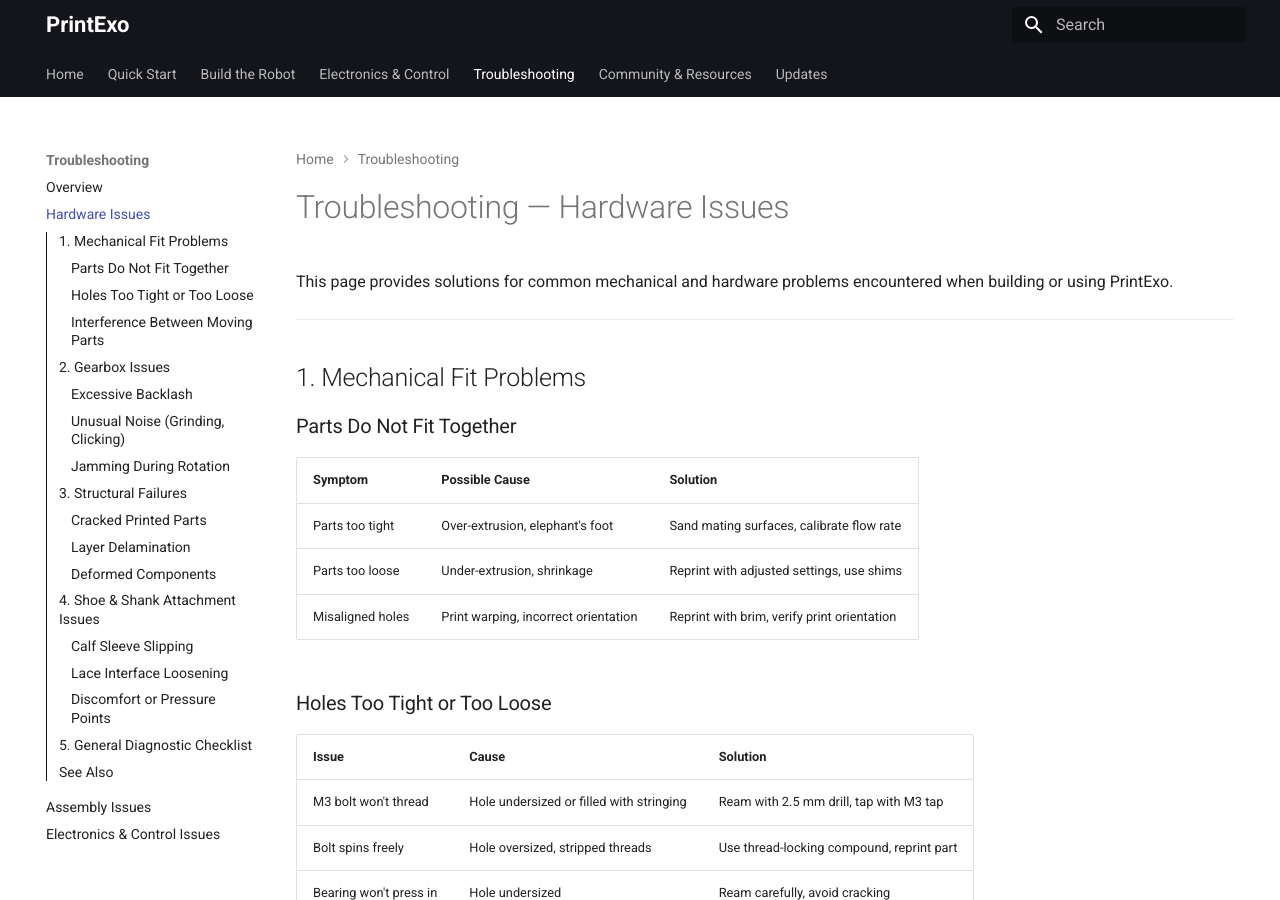
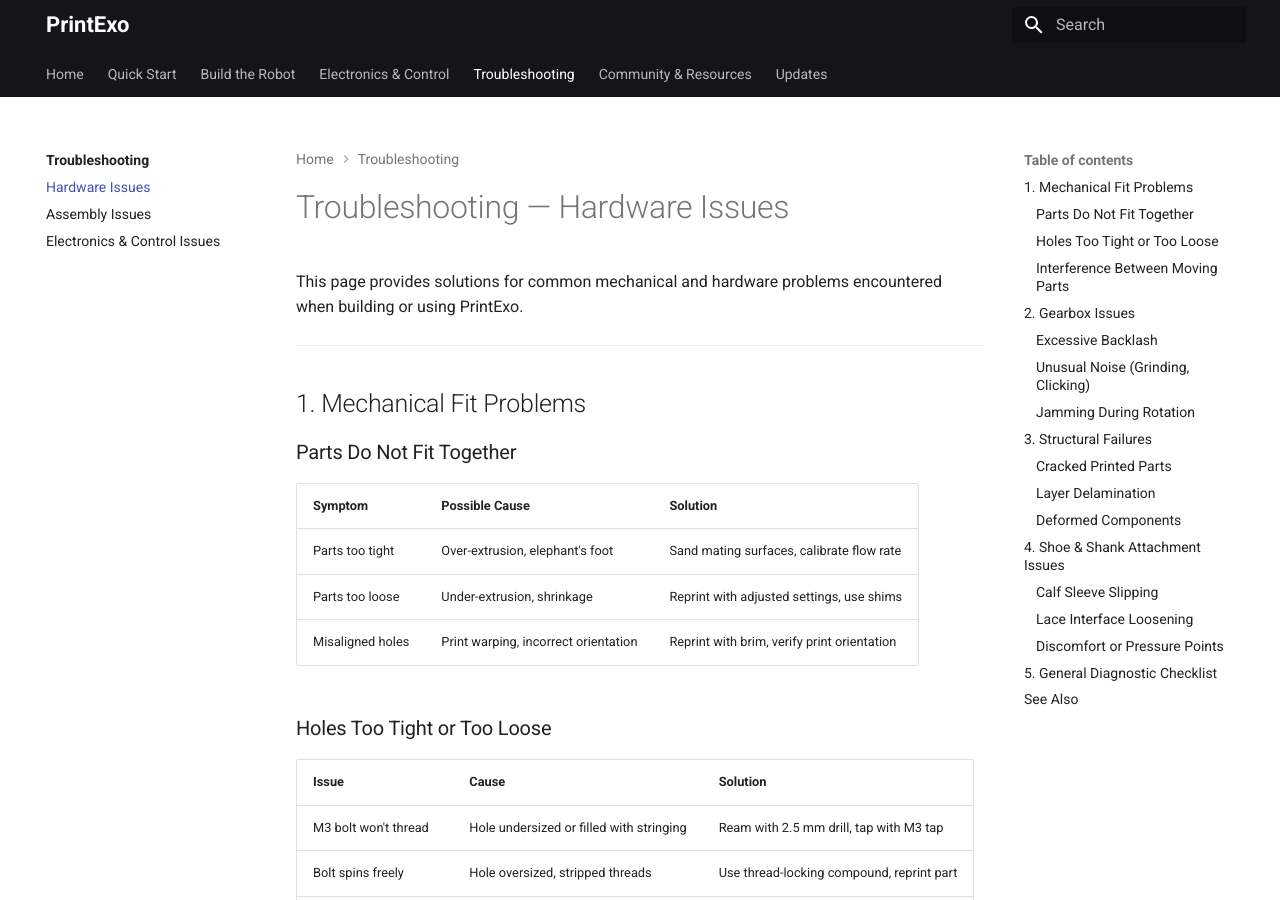
Before and after one commit to printexo/printexo.github.io, an MkDocs documentation site: the page built from docs/troubleshooting/hardware.md, in a window 1280 px wide and 900 px high. Built offline with MkDocs 1.6.1 and Material for MkDocs 9.7.7, drawn with Linux system fonts in a browser that asks for light colours.

Commit message:
Update mkdocs.yml

```diff
--- a/mkdocs.yml
+++ b/mkdocs.yml
@@ -21,11 +21,11 @@
     #- navigation.sections
     - navigation.path
     - navigation.prune
-    # navigation.indexes
+    - navigation.indexes
     - navigation.top
 
     - toc.follow
-    - toc.integrate # not compatible with navigation.indexes
+    # toc.integrate # not compatible with navigation.indexes
 
     - search.suggest
     - search.highlight
```
